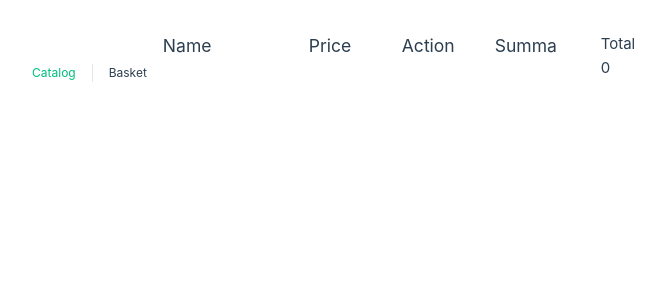
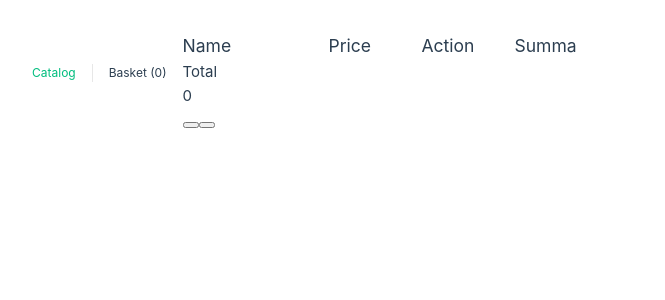
Before and after one commit to Ann-Fox/test-vue, a Vue app: page /basket in a window 1280 px wide. Shown: the top 300 px of the page, without its empty margins (16-681 px from the left). Built offline with nearby package versions, Linux system fonts and the light colour scheme.

Commit message:
add basket(count)

```diff
--- a/src/App.vue
+++ b/src/App.vue
@@ -1,5 +1,7 @@
 <script setup>
 import { RouterLink, RouterView } from 'vue-router'
+import { useCounterStore } from './stores/counter';
+const store = useCounterStore()
 </script>
 
 <template>
@@ -8,12 +10,14 @@ import { RouterLink, RouterView } from 'vue-router'
 
       <nav>
         <RouterLink to="/">Catalog</RouterLink>
-        <RouterLink to="/basket">Basket</RouterLink>
+        <RouterLink to="/basket">Basket ({{ store.items.length }})</RouterLink>
       </nav>
     </div>
   </header>
+<div>
+   <RouterView />
+</div>
 
-  <RouterView />
 </template>
 
 <style scoped>
--- a/src/components/BasketItem.vue
+++ b/src/components/BasketItem.vue
@@ -29,7 +29,7 @@ const store = useCounterStore()
   <div>{{ priceProduct }}</div>
   <div>{{ qtyProduct }}</div>
   <div>{{ priceProduct*qtyProduct }}
-  <button @click="() => store.remove(indexProduct)">del</button>
+  <button @click="() => store.removeProduct(indexProduct)">del</button>
 </div>
 </div>
 </template>
--- a/src/stores/counter.js
+++ b/src/stores/counter.js
@@ -8,9 +8,9 @@ export const useCounterStore = defineStore('counter', () => {
     items.value.push(item)
   }
 
-  function remove(index) {
+  function removeProduct(index) {
     items.value.splice(index, 1)
   }
 
-  return { items, add, remove }
+  return { items, add, removeProduct }
 })
--- a/src/views/BasketView.vue
+++ b/src/views/BasketView.vue
@@ -38,6 +38,11 @@ return totalItem
   <p>Total</p>
   {{ totalSum }}
 </div>
+
+<div class="basket__btn">
+  <button></button>
+  <button></button>
+</div>
 </template>
 
 <style>
```
